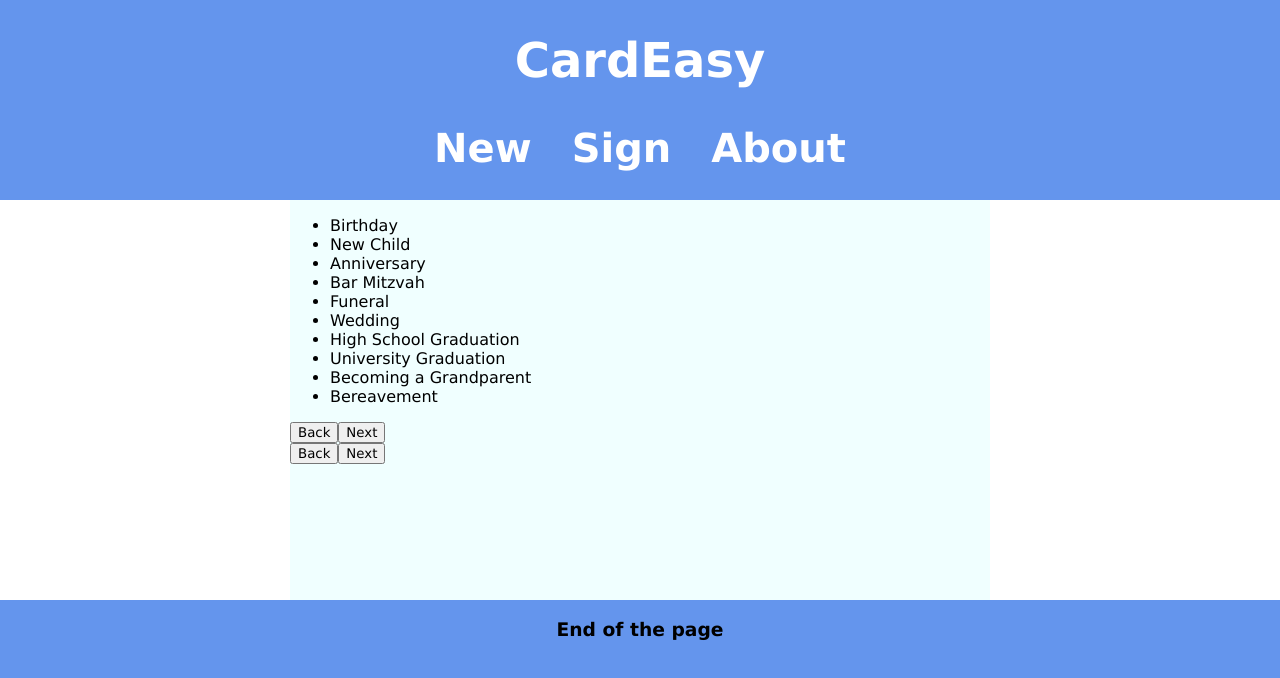
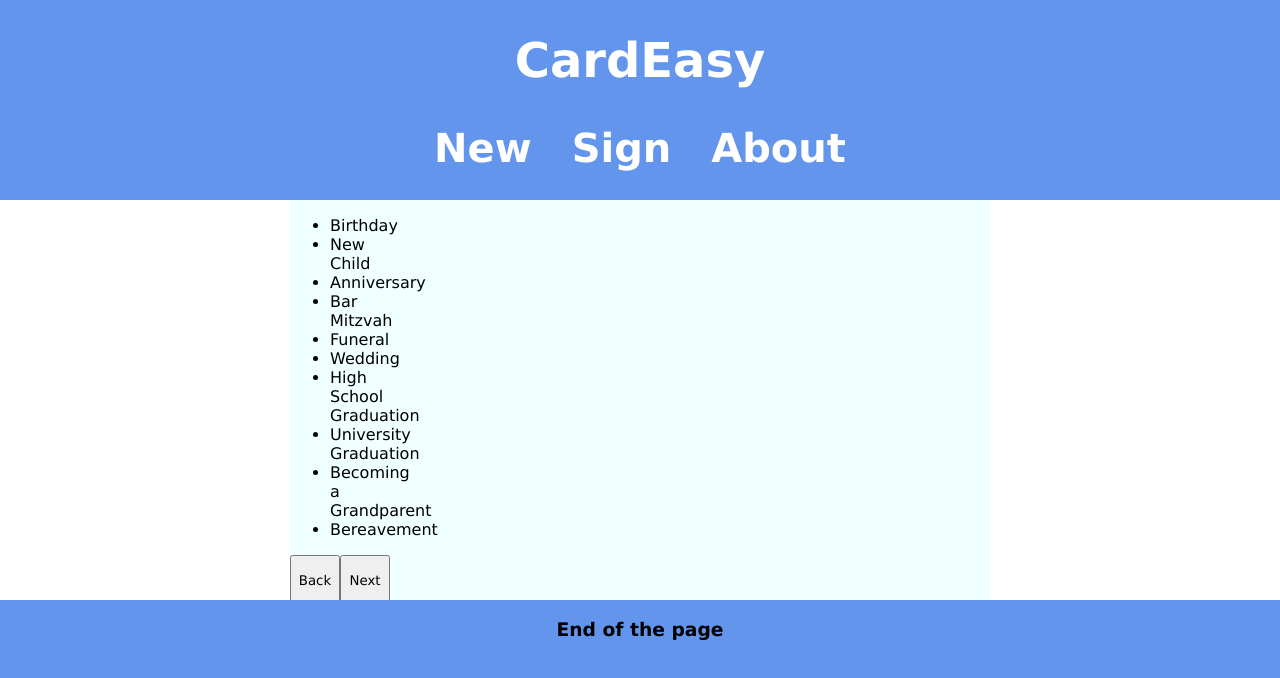
Before and after one commit to jakekasan/cardeasy, a React app: page /new in a window 1280 px wide. Shown: the top 678 px of the page. Built offline with nearby package versions, Linux system fonts and the light colour scheme.

Commit message:
Add paginator layout styles

```diff
--- a/src/react/Styles.sass
+++ b/src/react/Styles.sass
@@ -94,3 +94,26 @@ body
         flex-direction: row
         align-content: center
         justify-content: center
+
+.Paginator
+    display: grid
+    width: 100%
+    height: 100%
+    grid-template-columns: 50px auto 50px
+    grid-template-rows: auto 50px
+    grid-template-areas: "left-blade content right-blade" "back-button pagination next-button"
+
+    & > .Content
+        grid-area: content
+
+    & > .BackButton
+        grid-area: back-button
+
+    & > .NextButton
+        grid-area: next-button
+
+    & > .BackBlade
+        grid-area: back-blade
+
+    & > .NextBlade
+        grid-area: next-blade
```
